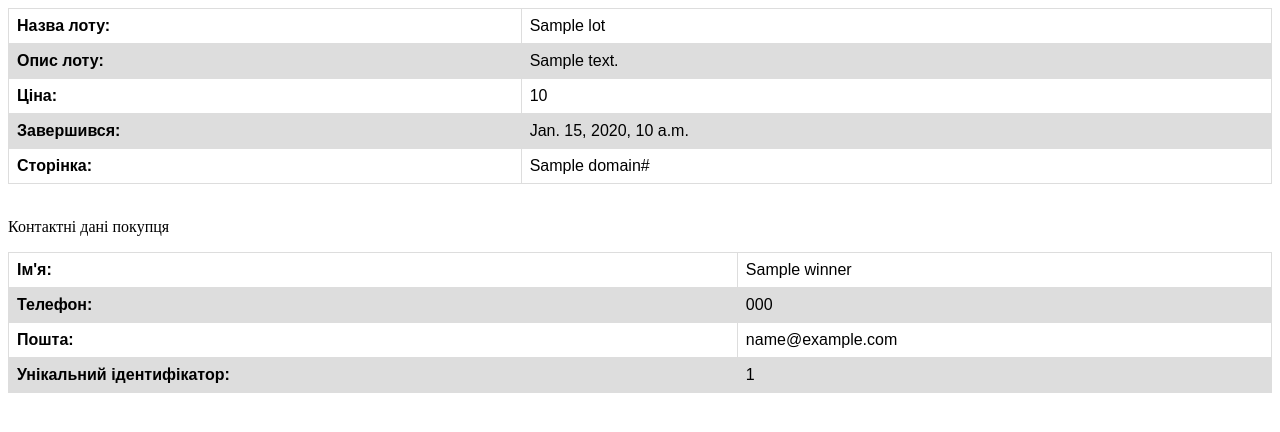
After one commit to vova1238/django-auction, a Django app: template celery_app/templates/celery_app/seller_email.html in a window 1280 px wide. The commit adds this page. Shown: the top 432 px of the page. Run offline with Django 3.2, Linux system fonts and the light colour scheme; the template is opened without the code that fills it: most values are stand-ins (such as "Sample title", 1, 10 or a date in 2020); parts of the project's set-up code (start-up, migrations or seed data) failed here and were passed over; some libraries are stand-ins or nearby versions.

Commit message:
Fixed broken last commit signals

```diff
--- a/celery_app/apps.py
+++ b/celery_app/apps.py
@@ -3,6 +3,3 @@ from django.apps import AppConfig
 
 class CeleryAppConfig(AppConfig):
     name = 'celery_app'
-
-    def ready(self):
-        import celery_app.signals
--- /dev/null
+++ b/celery_app/templates/celery_app/seller_email.html
@@ -0,0 +1,69 @@
+{% load static %}
+<!DOCTYPE html>
+<html>
+
+<head>
+    <meta charset="UTF-8">
+    <style>
+table {
+  font-family: arial, sans-serif;
+  border-collapse: collapse;
+  width: 100%;
+}
+
+td, th {
+  border: 1px solid #dddddd;
+  text-align: left;
+  padding: 8px;
+}
+
+tr:nth-child(even) {
+  background-color: #dddddd;
+}
+</style>
+</head>
+<body>
+<table>
+    <tr>
+        <th>Назва лоту:</th>
+        <td>{{lot.name}}</td>
+    </tr>
+    <tr>
+        <th>Опис лоту:</th>
+        <td>{{lot.description|truncatechars:"200"}}</td>
+    </tr>
+    <tr>
+        <th>Ціна:</th>
+        <td>{{lot.current_price}}</td>
+    </tr>
+    <tr>
+        <th>Завершився:</th>
+        <td>{{lot.date_end}}</td>
+    </tr>
+    <tr>
+        <th>Сторінка:</th>
+        <td>{{ domain }}{{ lot.get_absolute_url }}</td>
+    </tr>
+</table>
+<br>
+<p>Контактні дані покупця</p>
+<table>
+    <tr>
+        <th>Ім'я:</th>
+        <td>{{winner.name}}</td>
+    </tr>
+    <tr>
+        <th>Телефон:</th>
+        <td>{{winner.phone}}</td>
+    </tr>
+    <tr>
+        <th>Пошта:</th>
+        <td>{{winner.user.email}}</td>
+    </tr>
+    <tr>
+        <th>Унікальний ідентифікатор:</th>
+        <td>{{winner.user.id}}</td>
+    </tr>
+</table>
+</body>
+</html>
--- a/website/apps.py
+++ b/website/apps.py
@@ -3,3 +3,6 @@ from django.apps import AppConfig
 
 class WebsiteConfig(AppConfig):
     name = 'website'
+
+    def ready(self):
+        import website.signals
--- a/celery_app/signals.py
+++ b/website/signals.py
@@ -1,12 +1,11 @@
 from django.db.models.signals import post_save
 
 from celery_app.tasks import company_lot_end_task
-from project.celery import app
 from website.models import CompanyLot
 
 
 def company_lot_saved(sender, instance, created, **kwargs):
-    if created and instance.is_active:
-        company_lot_end_task.apply_async(args=(instance.id,), eta=instance.date_end, task_id=str(instance.id))
+    if created:
+        company_lot_end_task.apply_async(args=(instance.id,), eta=instance.date_end,)
 
 post_save.connect(company_lot_saved, sender=CompanyLot)
--- a/website/templates/tags/last_lots.html
+++ b/website/templates/tags/last_lots.html
@@ -5,7 +5,7 @@
             <div class="img-deals card col-md-8 offset-md-1" style="border:none;">
                 <img src="{{lot.first_image.photo.url}}" class="img-fluid" alt="">
                 <div class="row">
-                    <h4 class="editContent col-md">{{ lot.name }}</h4>
+                    <h4 class="editContent col-md">{{ lot.name|truncatechars:"30" }}</h4>
                     <div class="col-md my-auto">
                         <table>
                             <tr style="font-size:20px;">
```
Also changed, not shown: celery_app/tasks.py (+27 -3 lines), project/settings.py (+5 -4 lines), media/lot_photos/2021/05/28/173942317.png (added), my_project.png (added).
